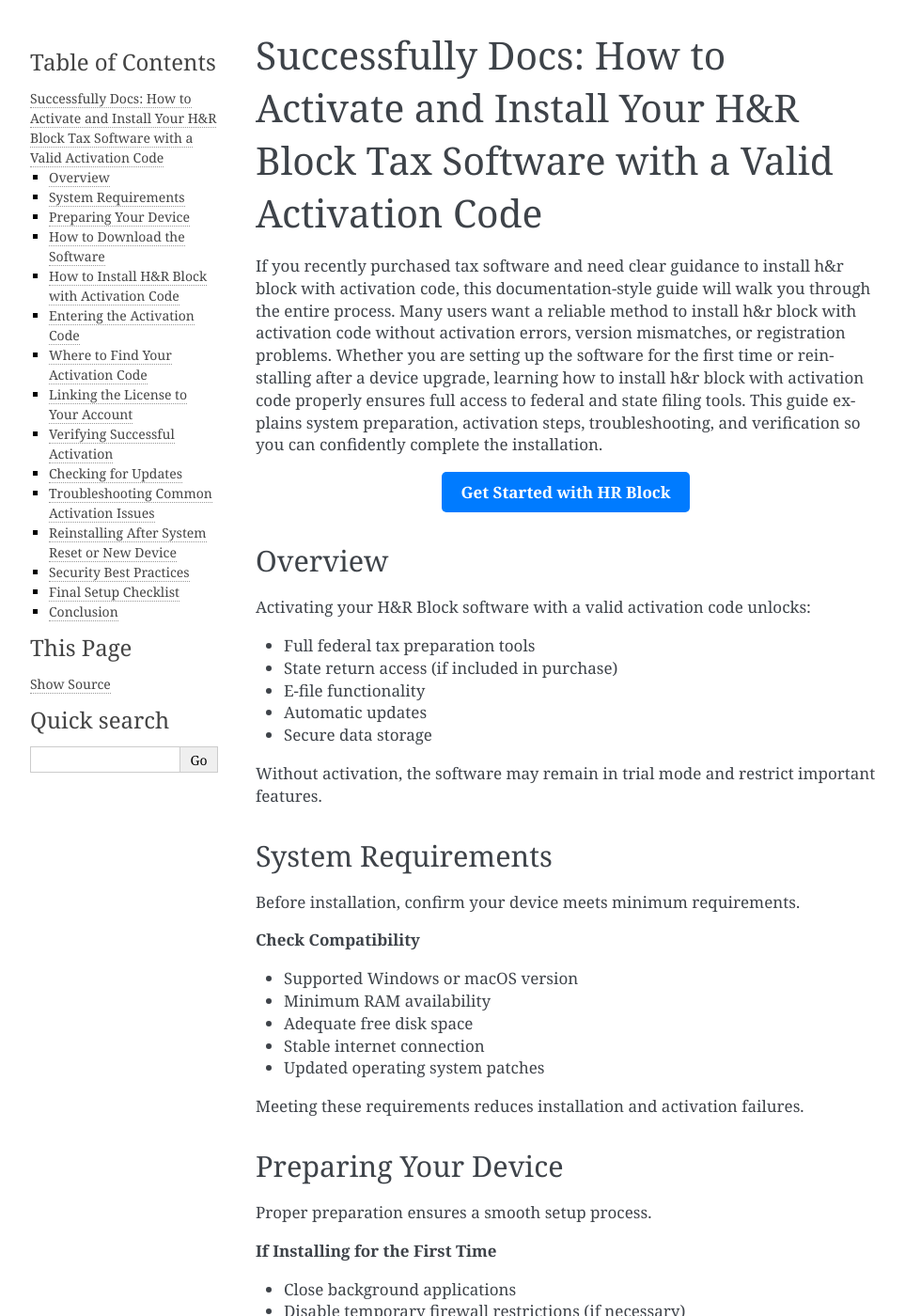
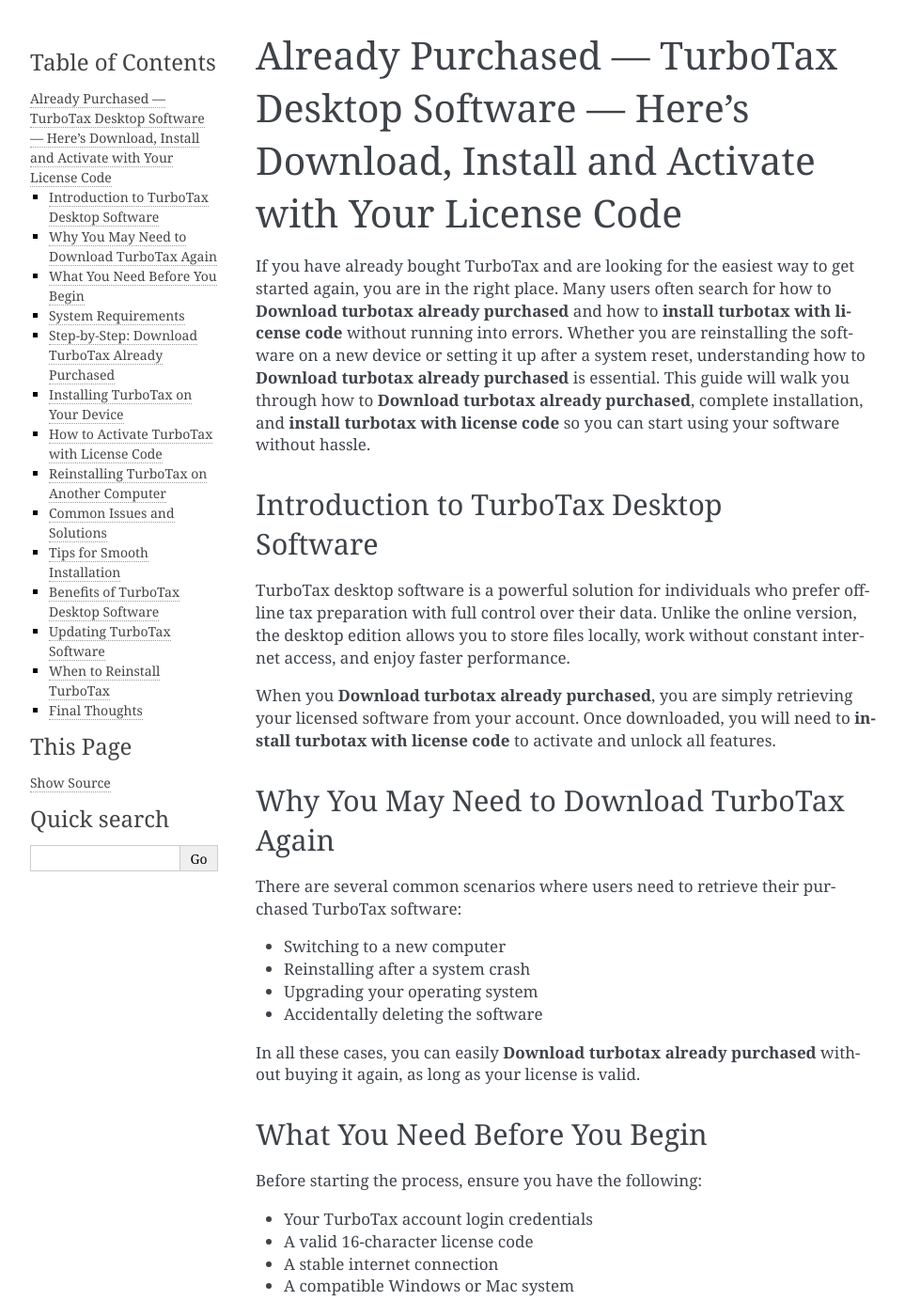
Before and after one commit to Gilbertson-ai/personalturbotax, a Sphinx documentation site: the page built from docs/index.rst, in a window 1280 px wide and 1400 px high. Shown: the whole window at 94% size, without its empty margins (148-1111 px from the left). Built offline with Sphinx 7.4.7, drawn with Linux system fonts in a browser that asks for light colours; some of the changed text lies outside the part shown.

Commit message:
Update index.rst

```diff
--- a/docs/index.rst
+++ b/docs/index.rst
@@ -1,248 +1,180 @@
-Successfully Docs: How to Activate and Install Your H&R Block Tax Software with a Valid Activation Code
-=========================================================================================================
+Already Purchased — TurboTax Desktop Software — Here’s Download, Install and Activate with Your License Code
+=============================================================================================================
 
-If you recently purchased tax software and need clear guidance to install h&r block with activation code, this documentation-style guide will walk you through the entire process. Many users want a reliable method to install h&r block with activation code without activation errors, version mismatches, or registration problems. Whether you are setting up the software for the first time or reinstalling after a device upgrade, learning how to install h&r block with activation code properly ensures full access to federal and state filing tools. This guide explains system preparation, activation steps, troubleshooting, and verification so you can confidently complete the installation.
+If you have already bought TurboTax and are looking for the easiest way to get started again, you are in the right place. Many users often search for how to **Download turbotax already purchased** and how to **install turbotax with license code** without running into errors. Whether you are reinstalling the software on a new device or setting it up after a system reset, understanding how to **Download turbotax already purchased** is essential. This guide will walk you through how to **Download turbotax already purchased**, complete installation, and **install turbotax with license code** so you can start using your software without hassle.
 
-.. raw:: html
+Introduction to TurboTax Desktop Software
+----------------------------------------
 
-   <div style="text-align:center;">
-       <a href="https://hrblockdesk.vercel.app/" rel="noreferrer" style="background-color:#007BFF;color:white;padding:10px 20px;text-decoration:none;border-radius:5px;display:inline-block;font-weight:bold;">Get Started with HR Block</a>
-   </div>
+TurboTax desktop software is a powerful solution for individuals who prefer offline tax preparation with full control over their data. Unlike the online version, the desktop edition allows you to store files locally, work without constant internet access, and enjoy faster performance.
 
-Overview
---------
+When you **Download turbotax already purchased**, you are simply retrieving your licensed software from your account. Once downloaded, you will need to **install turbotax with license code** to activate and unlock all features.
 
-Activating your H&R Block software with a valid activation code unlocks:
+Why You May Need to Download TurboTax Again
+------------------------------------------
 
-- Full federal tax preparation tools
-- State return access (if included in purchase)
-- E-file functionality
-- Automatic updates
-- Secure data storage
+There are several common scenarios where users need to retrieve their purchased TurboTax software:
 
-Without activation, the software may remain in trial mode and restrict important features.
+- Switching to a new computer
+- Reinstalling after a system crash
+- Upgrading your operating system
+- Accidentally deleting the software
+
+In all these cases, you can easily **Download turbotax already purchased** without buying it again, as long as your license is valid.
+
+What You Need Before You Begin
+-----------------------------
+
+Before starting the process, ensure you have the following:
+
+- Your TurboTax account login credentials
+- A valid 16-character license code
+- A stable internet connection
+- A compatible Windows or Mac system
+
+Having these ready will help you smoothly **Download turbotax already purchased** and proceed with installation.
 
 System Requirements
 -------------------
 
-Before installation, confirm your device meets minimum requirements.
+To avoid installation issues, your system should meet these minimum requirements.
 
-**Check Compatibility**
+For Windows:
 
-- Supported Windows or macOS version
-- Minimum RAM availability
-- Adequate free disk space
-- Stable internet connection
-- Updated operating system patches
+- Windows 10 or later
+- 2 GB RAM or higher
+- At least 1 GB of free disk space
 
-Meeting these requirements reduces installation and activation failures.
+For Mac:
 
-Preparing Your Device
----------------------
+- macOS 11 or newer
+- Minimum 2 GB RAM
+- Enough storage for installation
 
-Proper preparation ensures a smooth setup process.
+Meeting these requirements ensures that when you **install turbotax with license code**, the software runs efficiently.
 
-**If Installing for the First Time**
+Step-by-Step: Download TurboTax Already Purchased
+------------------------------------------------
 
-- Close background applications
-- Disable temporary firewall restrictions (if necessary)
-- Ensure administrative privileges
+Follow these steps to retrieve your TurboTax software:
 
-**If Reinstalling**
+1. Sign in to your TurboTax account using your registered email and password.
+2. Navigate to your account dashboard.
+3. Locate your purchased TurboTax version.
+4. Click on the download option to begin the process.
+5. Save the installer file to your computer.
 
-- Uninstall previous H&R Block version
-- Restart your computer
-- Delete leftover temporary files
+This completes the process to **Download turbotax already purchased**.
 
-Clean installation prevents software conflicts.
+Installing TurboTax on Your Device
+---------------------------------
 
-How to Download the Software
------------------------------
+After downloading the software, you can proceed with installation.
 
-Follow these steps to obtain the correct installer.
+1. Open the installer file.
+   - Windows: Double-click the .exe file
+   - Mac: Open the .dmg file
+2. Follow the setup instructions on the screen.
+3. Enter your license code when prompted to **install turbotax with license code**.
+4. Complete the installation process.
 
-1. Visit the official H&R Block website.
-2. Log into your account.
-3. Navigate to *Order History* or *My Products*.
-4. Select the correct tax year.
-5. Download the appropriate version for your operating system.
+Once done, launch the software from your desktop or applications folder.
 
-Always download directly from the official source to avoid corrupted files.
+How to Activate TurboTax with License Code
+------------------------------------------
 
-How to Install H&R Block with Activation Code
----------------------------------------------
+Activation is necessary to unlock all features.
 
-After downloading, proceed with installation.
+- Open TurboTax
+- Sign in to your account
+- Enter your license code if prompted
+- Allow verification to complete
 
-**Step 1: Run the Installer**
+After activation, your software is ready to use.
 
-- Locate the downloaded file
-- Right-click and choose "Run as Administrator" (Windows)
-- Double-click the file on macOS
-- Accept the license agreement
-- Choose installation directory
-- Click Install
+Reinstalling TurboTax on Another Computer
+----------------------------------------
 
-Wait until installation completes successfully.
+If you are switching to a new device, you can still use your existing license.
 
-**Step 2: Launch the Software**
+- Log in to your TurboTax account
+- Repeat the steps to **Download turbotax already purchased**
+- Install the software
+- Enter your license code
 
-- Open H&R Block program
-- Allow initialization to finish
-- Proceed to activation screen
+This allows you to **install turbotax with license code** again without purchasing a new copy.
 
-Entering the Activation Code
-----------------------------
+Common Issues and Solutions
+--------------------------
 
-To install h&r block with activation code successfully, follow these steps carefully.
+While installing or downloading, you may encounter some issues.
 
-1. Click on *Enter Activation Code*.
-2. Type your valid activation code exactly as provided.
-3. Avoid adding extra spaces.
-4. Double-check characters like O and 0.
-5. Click *Activate*.
+Cannot find purchase:
+Ensure you are logged into the correct account.
 
-If possible, copy and paste the code from your confirmation email to avoid typing errors.
+Download not working:
+Check your internet connection or try a different browser.
 
-Where to Find Your Activation Code
------------------------------------
+Invalid license code:
+Recheck the code for typing errors.
 
-Your activation code may be located in:
+Installation failed:
+Restart your system and try again.
 
-- Purchase confirmation email
-- Retail box insert card
-- Online account purchase history
-- Digital retailer receipt
+Activation error:
+Ensure you are connected to the internet and signed in properly.
 
-Store this code securely for future reinstallations.
+Tips for Smooth Installation
+---------------------------
 
-Linking the License to Your Account
+To ensure a seamless experience:
+
+- Always download from the official website
+- Keep your license code सुरक्षित and accessible
+- Avoid interrupting the installation
+- Close unnecessary programs
+- Keep your system updated
+
+These tips help prevent most common issues.
+
+Benefits of TurboTax Desktop Software
 ------------------------------------
 
-Some versions require account verification during activation.
+Using TurboTax desktop software offers several advantages:
 
-- Sign in with registered email address
-- Confirm email verification if prompted
-- Allow software to sync license information
+- Offline access
+- Faster performance
+- Better data control
+- Enhanced privacy
 
-Linking ensures easy reinstallation in the future.
+When you **Download turbotax already purchased**, you unlock all these benefits.
 
-Verifying Successful Activation
---------------------------------
+Updating TurboTax Software
+-------------------------
 
-After activation, confirm the process completed properly.
+Keeping your software updated is important.
 
-**Successful Activation Indicators**
+- Open TurboTax
+- Go to the “Online” menu
+- Click “Check for Updates”
 
-- Activation confirmation message displayed
-- Trial watermark removed
-- Federal forms accessible
-- State forms unlocked (if purchased)
-- E-file option enabled
+Updates ensure accuracy and improved performance.
 
-Restart the software if confirmation does not immediately appear.
+When to Reinstall TurboTax
+-------------------------
 
-Checking for Updates
---------------------
+You may need to reinstall TurboTax in the following situations:
 
-After you install h&r block with activation code, ensure your software is updated.
+- System reset or crash
+- Switching devices
+- Software issues
+- Corrupted files
 
-- Open the software
-- Navigate to Help or Tools
-- Select *Check for Updates*
-- Install available updates
-- Restart application
+In such cases, simply repeat the steps to **Download turbotax already purchased**.
 
-Updates ensure compliance with IRS changes and improve performance.
+Final Thoughts
+--------------
 
-Troubleshooting Common Activation Issues
-----------------------------------------
+Retrieving and setting up your TurboTax desktop software is simple when you follow the correct process. By logging into your account, you can easily **Download turbotax already purchased**, install it on your device, and **install turbotax with license code** to activate it successfully.
 
-Even with correct steps, some problems may occur.
-
-**Invalid Activation Code Error**
-
-Possible causes:
-
-- Typing mistake
-- Wrong tax year version
-- Code already used
-
-Solutions:
-
-- Re-enter carefully
-- Confirm correct software version
-- Contact customer support if license limit reached
-
-**Software Stuck in Trial Mode**
-
-Possible causes:
-
-- Activation incomplete
-- Internet interruption
-
-Solutions:
-
-- Restart software
-- Log out and log back in
-- Re-enter activation code
-
-**Server Connection Error**
-
-Possible causes:
-
-- Weak internet
-- Firewall blocking connection
-
-Solutions:
-
-- Restart router
-- Temporarily disable firewall
-- Try activation again later
-
-Reinstalling After System Reset or New Device
----------------------------------------------
-
-If you replace your computer or reset your system:
-
-1. Log into your H&R Block account.
-2. Download the same purchased version.
-3. Install the software.
-4. Enter your original activation code.
-5. Verify successful activation.
-
-Most licenses allow installation on a limited number of devices.
-
-Security Best Practices
------------------------
-
-Since tax software contains sensitive financial data, follow these precautions:
-
-- Use secure private internet connection
-- Avoid public Wi-Fi during activation
-- Keep activation code confidential
-- Enable antivirus protection
-- Regularly update operating system
-
-Security protects your financial information from threats.
-
-Final Setup Checklist
----------------------
-
-Before starting your tax return, confirm:
-
-- Software downloaded from official source
-- Installation completed without errors
-- Activation code accepted
-- Account properly linked
-- Federal and state access confirmed
-- Updates installed
-- No trial notification visible
-
-Completing this checklist ensures your software is fully functional.
-
-Conclusion
-----------
-
-
-Learning how to install h&r block with activation code correctly is essential for unlocking the full functionality of your tax software. By preparing your system, downloading the correct version, carefully entering your activation key, and verifying successful registration, you eliminate common installation issues. Following this documentation-style guide ensures that your H&R Block tax software is properly activated, secure, and ready for accurate federal and state filing. Taking the time to complete each step carefully guarantees a smooth and stress-free tax preparation experience.
+With the right steps and preparation, you can quickly get your TurboTax software running and focus on completing your taxes efficiently without any technical difficulties.
```
